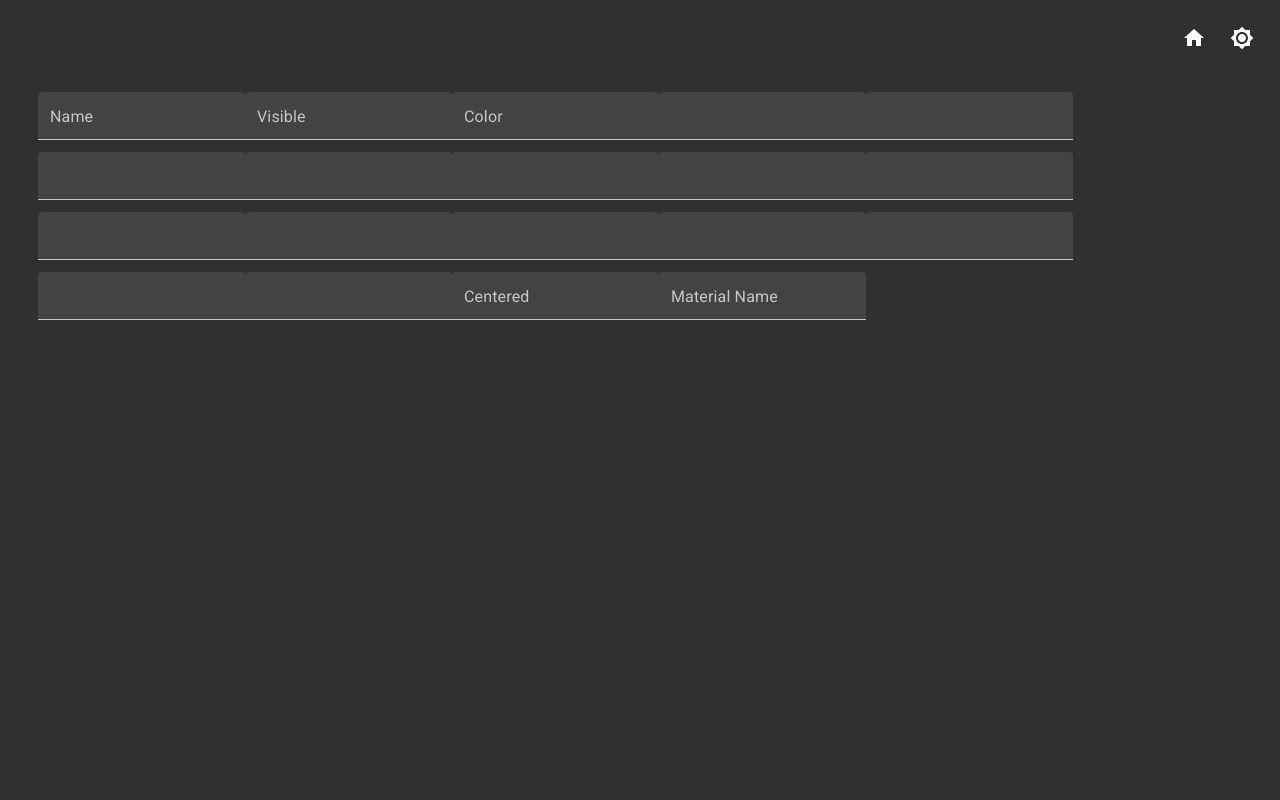
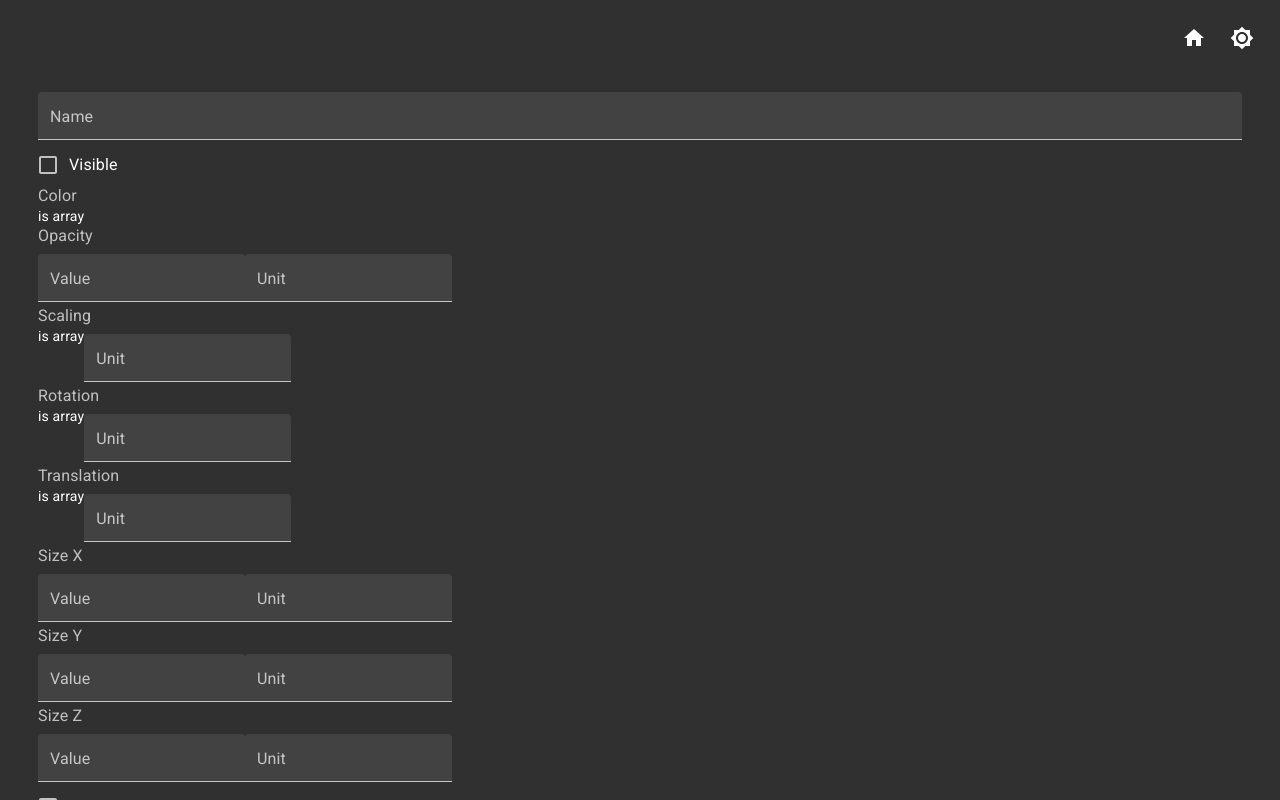
Before and after one commit to KZzizzle/s4l-react-test, a React app: page /form-demo in a window 1280 px wide. Built offline with nearby package versions, Linux system fonts and the light colour scheme; no server answers.

Commit message:
First more or less complete form rendering

```diff
--- a/src/form/DynamicForm.js
+++ b/src/form/DynamicForm.js
@@ -1,28 +1,69 @@
 import React from 'react';
-import { TextField, Container } from '@material-ui/core';
+import { TextField, Container, FormControlLabel, Checkbox, FormGroup, FormLabel } from '@material-ui/core';
 
 
 const InputElement = props => {
+  const strPath = stringPath(props.path);
   switch (props.type) {
+    case 'boolean':
+      return (
+        <FormControlLabel
+          control={
+            <Checkbox value={strPath} />
+          }
+          label={props.title}
+        />
+      )
+    case 'array':
+      return <ArrayField {...props} />;
     default:
       return (
         <TextField
-          id={props.title}
-          label={props.title}
+          id={strPath}
+          label={props.title || props.givenTitle}
           variant='filled'
           margin='dense'
-          autoComplete='off'
         />
       );
   }
+}
+
+const ArrayField = props => {
+  return (
+    <div>
+      { props.title && props.title.length &&
+        <FormLabel>{props.title}</FormLabel>
+      }
+      <FormGroup row>
+        is array
+      </FormGroup>
+    </div>
+  )
+}
+
+const ValueUnitField = props => {
+  const { path, properties: { value, unit }, title } = props;
+  const valuePath = [...path, 'value'];
+  const unitPath = [...path, 'unit'];
+  return (
+    <div>
+      <FormLabel>{title}</FormLabel>
+      <FormGroup row>
+        <InputElement key={stringPath(valuePath)} {...value} path={valuePath} givenTitle='Value' />
+        <InputElement key={stringPath(unitPath)} {...unit} path={unitPath} givenTitle='Unit' />
+      </FormGroup>
+    </div>
+  )
 }
 
 class DynamicForm extends React.Component {
   render() {
     return (
       <Container>
-        <form>
-          {this.expand(this.props.schema)}
+        <form autoComplete='off'>
+          <FormGroup>
+            {this.expand(this.props.schema)}
+          </FormGroup>
         </form>
       </Container>
     )
@@ -30,13 +71,23 @@ class DynamicForm extends React.Component {
   expand(element, path=[]) {
     return Object.keys(element).map(key => {
       const current = element[key];
+      const newPath = [...path, key];
       if (current.type ==='object') {
-        return this.expand(current.properties, [...path, key])
+        if (isValueUnit(current)) {
+          return <ValueUnitField key={stringPath(newPath)} {...current} path={newPath} />
+        }
+        return this.expand(current.properties, newPath)
       }
-      console.log(`${path.join('.')}.${key}`);
-      return <InputElement key={`${path.join('.')}.${key}`} {...current} />
+      return <InputElement key={stringPath(newPath)} {...current} path={newPath} />
     })
   }
 }
 
+// Util functions
+const stringPath = arrayPath => arrayPath.join('.')
+const isValueUnit = object => {
+  const keys = Object.keys(object.properties);
+  return keys.length === 2 && keys.includes('value') && keys.includes('unit');
+}
+
 export default DynamicForm;
```
